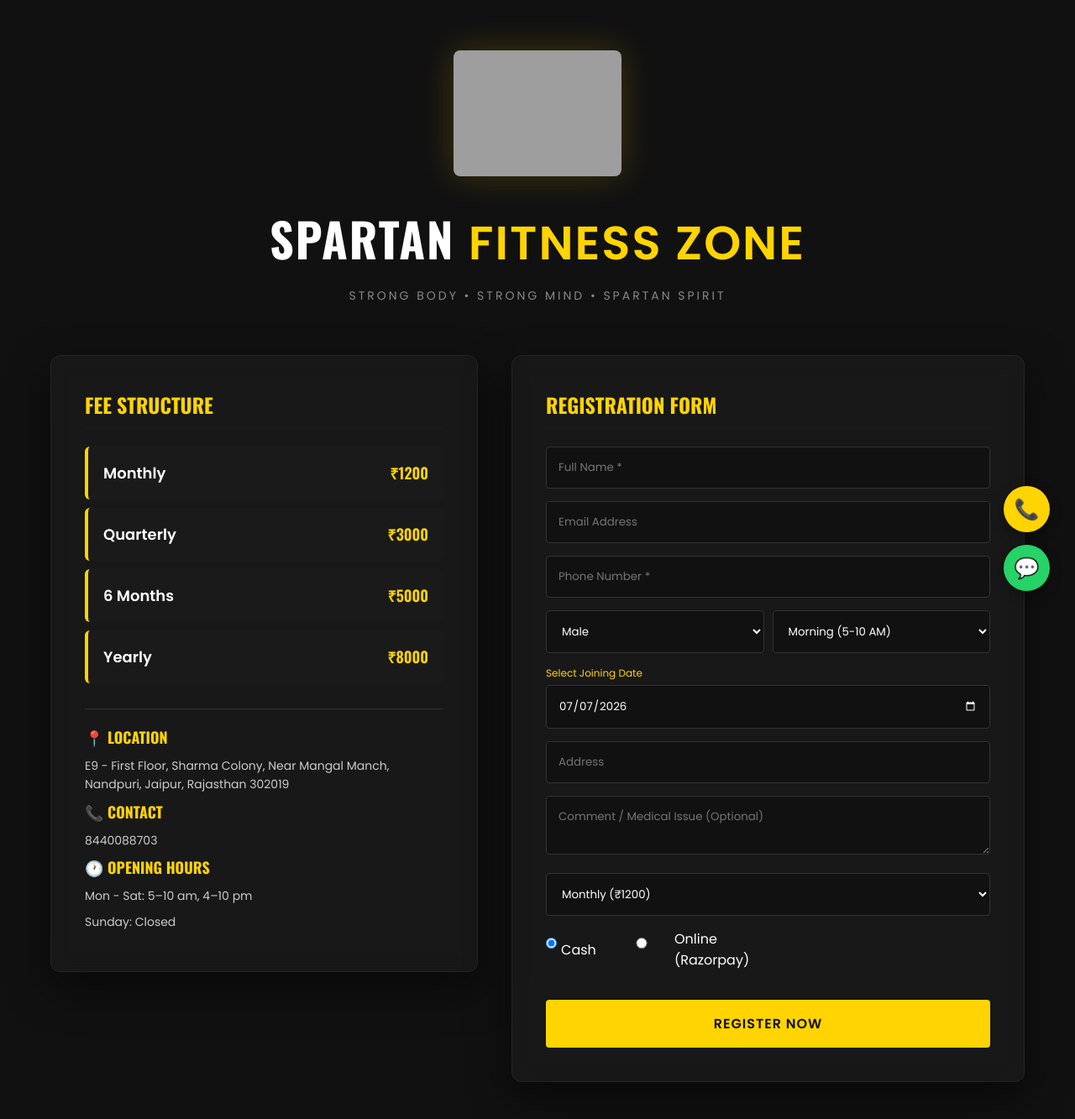
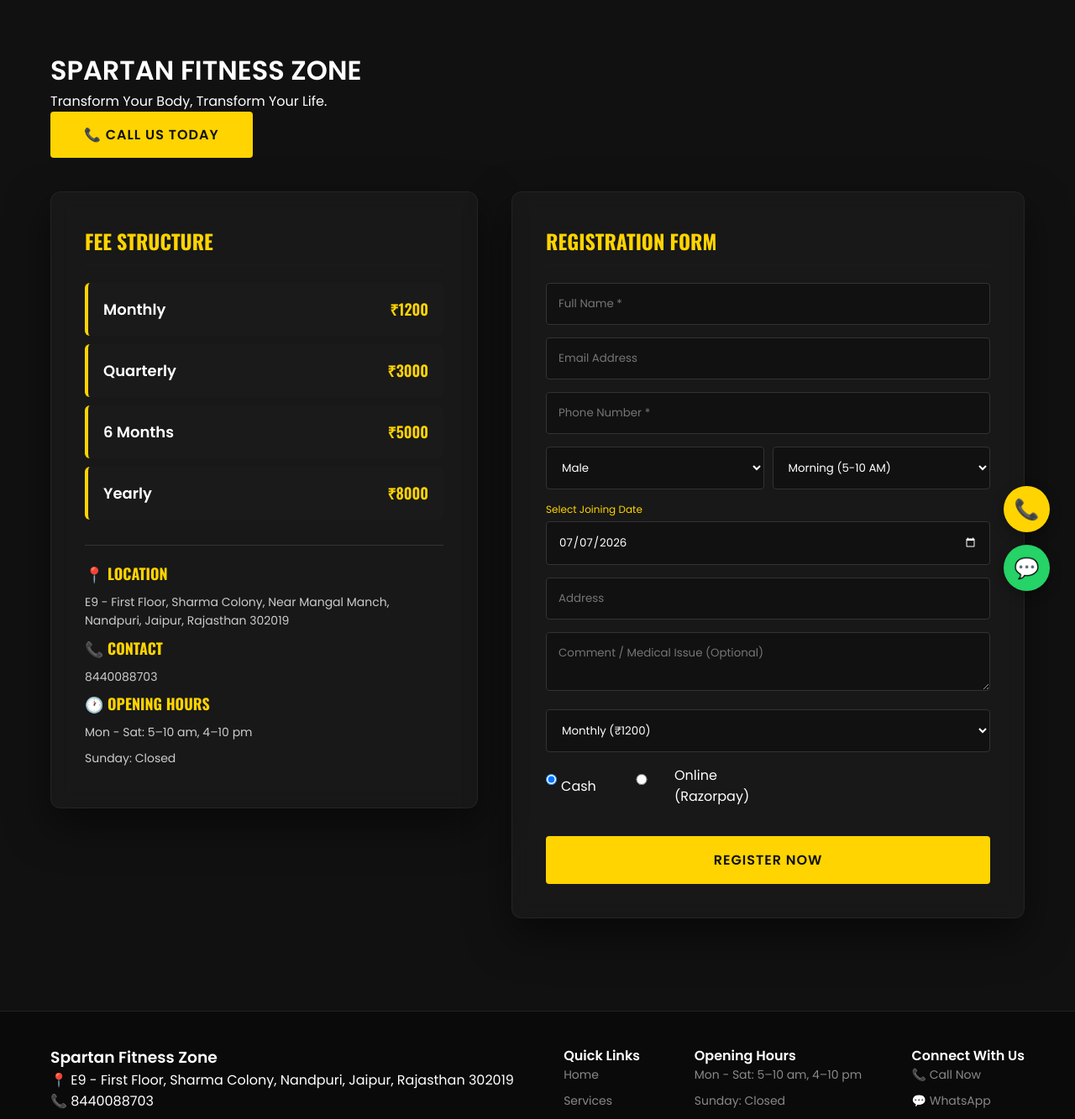
Before and after one commit to paretaradhe089-sketch/gym_website, a Flask app: page / in a window 1280 px wide. Shown: the part 66-1399 px from the top of the page at 84% size. Run offline with Flask 3, Linux system fonts and the light colour scheme; tables that the repository leaves empty hold one stand-in row (values such as "Sample post"); a database or web service that is not in the repository returns one stand-in record (values such as "Sample title"); some libraries are stand-ins or nearby versions; grey boxes are pictures that could not be loaded.

Commit message:
Update index.html

```diff
--- a/templates/index.html
+++ b/templates/index.html
@@ -3,13 +3,14 @@
 
 {% block content %}
 <div class="home-container">
-    <div class="header-section">
-        <img src="https://z-cdn-media.chatglm.cn/files/7151a762-b945-4edb-b87c-d197f1f4690c.jpeg?auth_key=1883246624-7c7f1940a0194663807b4d43f04d3e03-0-a99cbe2b5351de5a21595946949ca870" alt="SFZ Logo" class="main-logo-img">
-        <h1>Spartan <span>Fitness Zone</span></h1>
-        <p>Strong Body • Strong Mind • Spartan Spirit</p>
+    <!-- New Hero Section Like "Call Us Today" -->
+    <div class="hero-banner">
+        <h1>SPARTAN FITNESS ZONE</h1>
+        <p>Transform Your Body, Transform Your Life.</p>
+        <a href="tel:{{ gym_phone }}" class="btn-primary" style="display: inline-block; width: auto; padding: 15px 40px;">📞 Call Us Today</a>
     </div>
 
-    <div class="content-grid">
+    <div class="content-grid" style="margin-top: 40px;">
         <div>
             <div class="glass-card">
                 <h2 class="section-heading">Fee Structure</h2>
@@ -69,6 +70,13 @@
                     <label style="display:flex; align-items:center; gap:5px; cursor:pointer;"><input type="radio" name="payment_method" value="Online" id="online-radio"> Online (Razorpay)</label>
                 </div>
 
+                <!-- QR Code Box Fixed -->
+                <div id="qr-code-box" class="payment-box" style="display:none;">
+                    <h4 style="color:var(--yellow); margin-bottom:10px;">Scan & Pay (Optional)</h4>
+                    <img src="https://api.qrserver.com/v1/create-qr-code/?size=180x180&data=upi://pay?pa={{ upi_id }}&pn=SFZ" alt="UPI QR Code" style="width:180px; height:180px;">
+                    <p style="font-size:12px; color:#888; margin-top:10px;">* Click Register Now to proceed to secure Razorpay Checkout.</p>
+                </div>
+
                 <button type="submit" class="btn-primary" style="margin-top:20px;">Register Now</button>
             </form>
         </div>
@@ -78,6 +86,20 @@
 <script>
     document.addEventListener('DOMContentLoaded', function() {
         document.getElementById('joinDate').value = new Date().toISOString().split('T')[0];
+    });
+
+    // QR Code Toggle Fix
+    const onlineRadio = document.getElementById('online-radio');
+    const qrBox = document.getElementById('qr-code-box');
+
+    document.querySelectorAll('input[name="payment_method"]').forEach(radio => {
+        radio.addEventListener('change', function() {
+            if(onlineRadio.checked) {
+                qrBox.style.display = 'block';
+            } else {
+                qrBox.style.display = 'none';
+            }
+        });
     });
 
     document.getElementById('registerForm').addEventListener('submit', function(e) {
```
